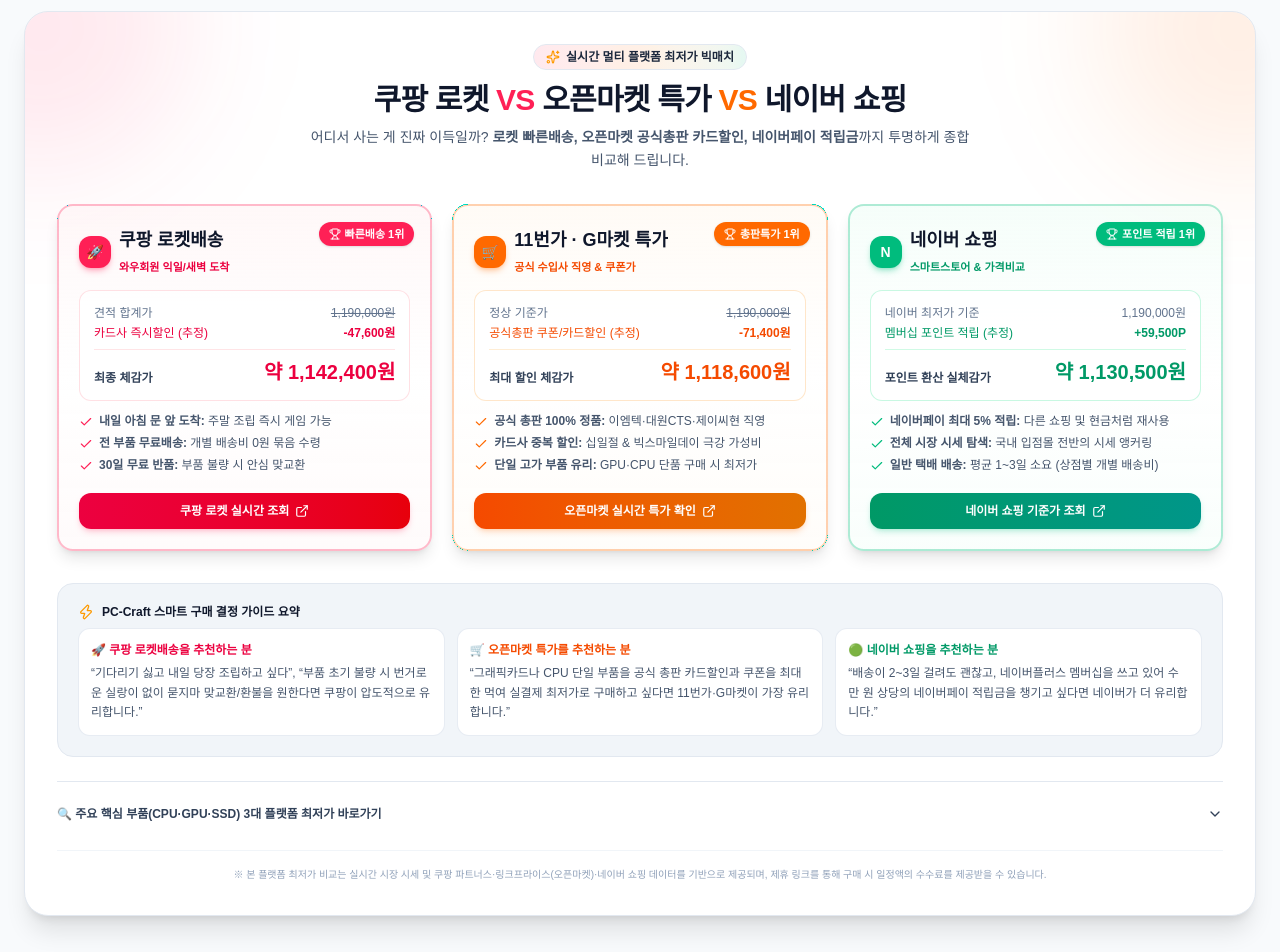
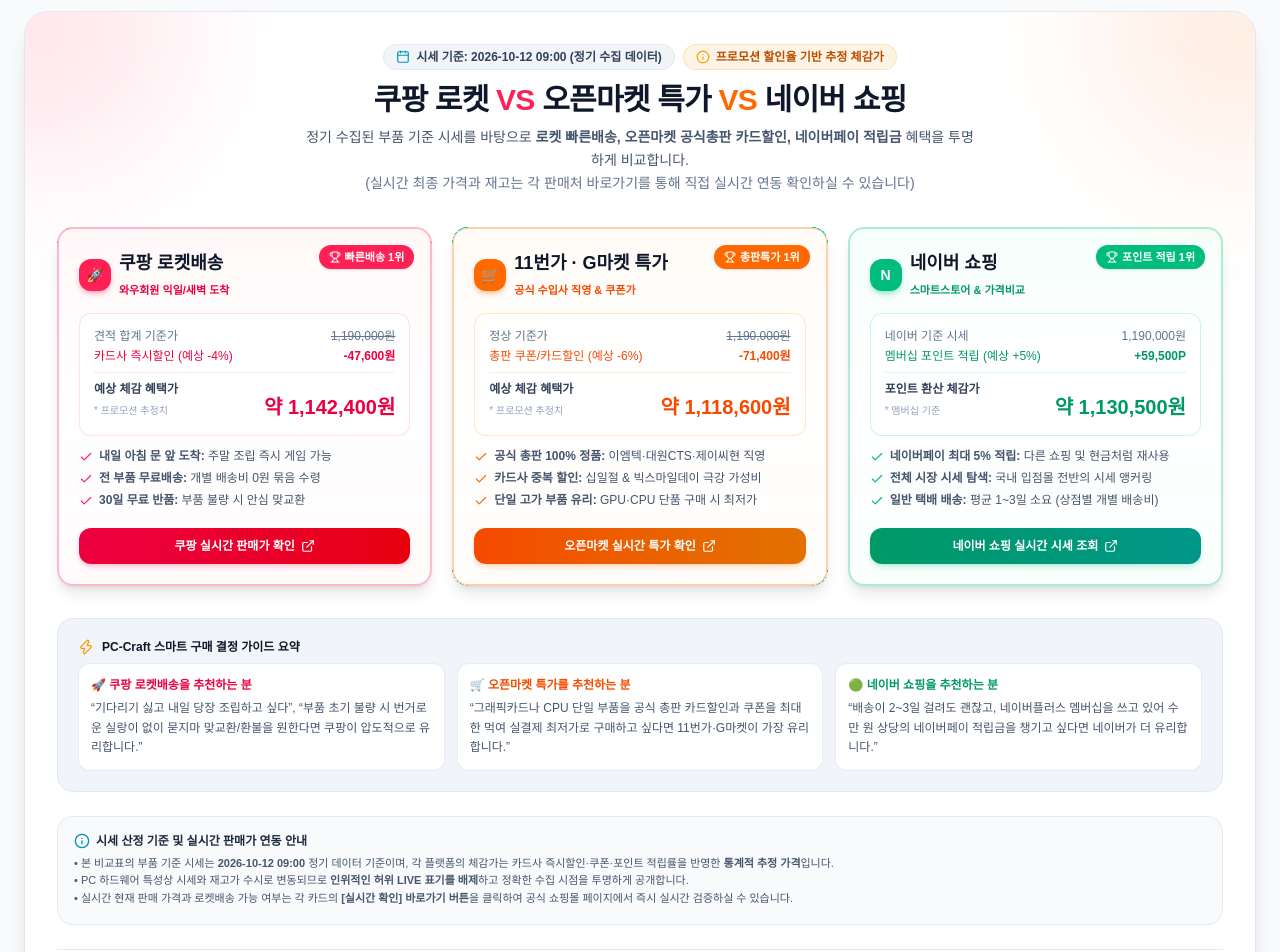
Before and after one commit to asafire777-git/pccraft, a Next.js app: page / in a window 1280 px wide. Shown: the part 2980-3932 px from the top of the page. Built offline with nearby package versions, Linux system fonts and the light colour scheme; no server answers.

Commit message:
refactor: display exact price update dates, remove fake LIVE badges, and add transparent pricing disclosures

```diff
--- a/components/PriceBattle.tsx
+++ b/components/PriceBattle.tsx
@@ -4,7 +4,7 @@
 import { ComponentItem } from '@/data/components';
 import { GamePreset } from '@/data/presets';
 import { getCoupangProductUrl, getCoupangSearchUrl, getNaverShoppingUrl, getOpenMarketProductUrl, getOpenMarketPrebuiltUrl } from '@/lib/affiliate';
-import { Zap, Truck, ShieldCheck, Coins, ExternalLink, ChevronDown, ChevronUp, Trophy, Check, ArrowRight, Sparkles, ShoppingBag } from 'lucide-react';
+import { Zap, Truck, ShieldCheck, Coins, ExternalLink, ChevronDown, ChevronUp, Trophy, Check, ArrowRight, Sparkles, ShoppingBag, Calendar, Info } from 'lucide-react';
 
 interface PriceBattleProps {
   currentPreset: GamePreset;
@@ -14,6 +14,12 @@
 
 export default function PriceBattle({ currentPreset, selectedComponents, totalPrice }: PriceBattleProps) {
   const [showPartsDetail, setShowPartsDetail] = useState(false);
+
+  // 선택된 부품들의 최근 시세 갱신 기준 일자 확인
+  const updateDates = Object.values(selectedComponents)
+    .map((c) => c.lastUpdated)
+    .filter(Boolean);
+  const latestUpdateDate = updateDates.length > 0 ? updateDates[0] : '2026-10-12 09:00';
 
   // 쿠팡 체감 혜택 계산 (카드 즉시할인 약 4% 추정)
   const coupangCardDiscount = Math.round(totalPrice * 0.04);
@@ -40,17 +46,24 @@
       <div className="absolute -top-32 -left-32 w-72 h-72 bg-rose-500/10 rounded-full blur-3xl pointer-events-none" />
       <div className="absolute -top-32 -right-32 w-72 h-72 bg-orange-500/10 rounded-full blur-3xl pointer-events-none" />
 
-      {/* 섹션 헤더 */}
+      {/* 섹션 헤더 (날짜 및 투명한 시세 기준 표기) */}
       <div className="text-center max-w-2xl mx-auto mb-8 relative z-10">
-        <div className="inline-flex items-center gap-1.5 px-3 py-1 rounded-full bg-gradient-to-r from-rose-500/10 via-orange-500/10 to-emerald-500/10 border border-slate-200 dark:border-slate-700 text-slate-800 dark:text-slate-200 text-xs font-bold mb-3">
-          <Sparkles className="w-3.5 h-3.5 text-amber-500" />
-          실시간 멀티 플랫폼 최저가 빅매치
+        <div className="flex flex-wrap items-center justify-center gap-2 mb-3">
+          <div className="inline-flex items-center gap-1.5 px-3 py-1 rounded-full bg-slate-100 dark:bg-slate-800 border border-slate-200 dark:border-slate-700 text-slate-700 dark:text-slate-300 text-xs font-semibold">
+            <Calendar className="w-3.5 h-3.5 text-cyan-600 dark:text-cyan-400" />
+            <span>시세 기준: {latestUpdateDate} (정기 수집 데이터)</span>
+          </div>
+          <div className="inline-flex items-center gap-1.5 px-3 py-1 rounded-full bg-amber-500/10 border border-amber-500/20 text-amber-700 dark:text-amber-400 text-xs font-semibold">
+            <Info className="w-3.5 h-3.5 text-amber-500" />
+            <span>프로모션 할인율 기반 추정 체감가</span>
+          </div>
         </div>
         <h2 className="text-2xl sm:text-3xl font-black text-slate-900 dark:text-white tracking-tight">
           쿠팡 로켓 <span className="text-rose-500">VS</span> 오픈마켓 특가 <span className="text-orange-500">VS</span> 네이버 쇼핑
         </h2>
         <p className="text-xs sm:text-sm text-slate-600 dark:text-slate-400 mt-2 leading-relaxed">
-          어디서 사는 게 진짜 이득일까? <strong>로켓 빠른배송, 오픈마켓 공식총판 카드할인, 네이버페이 적립금</strong>까지 투명하게 종합 비교해 드립니다.
+          정기 수집된 부품 기준 시세를 바탕으로 <strong>로켓 빠른배송, 오픈마켓 공식총판 카드할인, 네이버페이 적립금</strong> 혜택을 투명하게 비교합니다.<br className="hidden sm:inline" />
+          <span className="text-slate-500 dark:text-slate-400"> (실시간 최종 가격과 재고는 각 판매처 바로가기를 통해 직접 실시간 연동 확인하실 수 있습니다)</span>
         </p>
       </div>
 
@@ -82,15 +95,18 @@
             {/* 가격 정보 */}
             <div className="my-3 p-3.5 rounded-xl bg-white/80 dark:bg-slate-800/80 border border-rose-200/60 dark:border-rose-900/40">
               <div className="flex justify-between items-center text-xs text-slate-500 dark:text-slate-400">
-                <span>견적 합계가</span>
+                <span>견적 합계 기준가</span>
                 <span className="font-mono line-through">{totalPrice.toLocaleString()}원</span>
               </div>
               <div className="flex justify-between items-center text-xs text-rose-600 dark:text-rose-400 mt-1">
-                <span>카드사 즉시할인 (추정)</span>
+                <span>카드사 즉시할인 (예상 -4%)</span>
                 <span className="font-mono font-bold">-{coupangCardDiscount.toLocaleString()}원</span>
               </div>
               <div className="flex justify-between items-end mt-2 pt-2 border-t border-rose-100 dark:border-rose-900/30">
-                <span className="text-xs font-bold text-slate-700 dark:text-slate-300">최종 체감가</span>
+                <div>
+                  <span className="text-xs font-bold text-slate-700 dark:text-slate-300 block">예상 체감 혜택가</span>
+                  <span className="text-[10px] text-slate-400 dark:text-slate-500">* 프로모션 추정치</span>
+                </div>
                 <span className="text-lg sm:text-xl font-black font-mono text-rose-600 dark:text-rose-400">
                   약 {coupangEffectivePrice.toLocaleString()}원
                 </span>
@@ -121,7 +137,7 @@
               rel="noopener noreferrer nofollow"
               className="w-full py-2.5 px-3 rounded-xl bg-gradient-to-r from-rose-600 to-red-600 hover:from-rose-500 hover:to-red-500 text-white font-bold text-xs flex items-center justify-center gap-1.5 shadow-md shadow-rose-500/20 active:scale-95 transition-all cursor-pointer"
             >
-              <span>쿠팡 로켓 실시간 조회</span>
+              <span>쿠팡 실시간 판매가 확인</span>
               <ExternalLink className="w-3.5 h-3.5" />
             </a>
           </div>
@@ -157,11 +173,14 @@
                 <span className="font-mono line-through">{totalPrice.toLocaleString()}원</span>
               </div>
               <div className="flex justify-between items-center text-xs text-orange-600 dark:text-orange-400 mt-1">
-                <span>공식총판 쿠폰/카드할인 (추정)</span>
+                <span>총판 쿠폰/카드할인 (예상 -6%)</span>
                 <span className="font-mono font-bold">-{openMarketDiscount.toLocaleString()}원</span>
               </div>
               <div className="flex justify-between items-end mt-2 pt-2 border-t border-orange-100 dark:border-orange-900/30">
-                <span className="text-xs font-bold text-slate-700 dark:text-slate-300">최대 할인 체감가</span>
+                <div>
+                  <span className="text-xs font-bold text-slate-700 dark:text-slate-300 block">예상 체감 혜택가</span>
+                  <span className="text-[10px] text-slate-400 dark:text-slate-500">* 프로모션 추정치</span>
+                </div>
                 <span className="text-lg sm:text-xl font-black font-mono text-orange-600 dark:text-orange-400">
                   약 {openMarketEffectivePrice.toLocaleString()}원
                 </span>
@@ -224,15 +243,18 @@
             {/* 가격 정보 */}
             <div className="my-3 p-3.5 rounded-xl bg-white/80 dark:bg-slate-800/80 border border-emerald-200/60 dark:border-emerald-900/40">
               <div className="flex justify-between items-center text-xs text-slate-500 dark:text-slate-400">
-                <span>네이버 최저가 기준</span>
+                <span>네이버 기준 시세</span>
                 <span className="font-mono">{totalPrice.toLocaleString()}원</span>
               </div>
               <div className="flex justify-between items-center text-xs text-emerald-600 dark:text-emerald-400 mt-1">
-                <span>멤버십 포인트 적립 (추정)</span>
+                <span>멤버십 포인트 적립 (예상 +5%)</span>
                 <span className="font-mono font-bold">+{naverPointCashback.toLocaleString()}P</span>
               </div>
               <div className="flex justify-between items-end mt-2 pt-2 border-t border-emerald-100 dark:border-emerald-900/30">
-                <span className="text-xs font-bold text-slate-700 dark:text-slate-300">포인트 환산 실체감가</span>
+                <div>
+                  <span className="text-xs font-bold text-slate-700 dark:text-slate-300 block">포인트 환산 체감가</span>
+                  <span className="text-[10px] text-slate-400 dark:text-slate-500">* 멤버십 기준</span>
+                </div>
                 <span className="text-lg sm:text-xl font-black font-mono text-emerald-600 dark:text-emerald-400">
                   약 {naverEffectivePrice.toLocaleString()}원
                 </span>
@@ -263,7 +285,7 @@
               rel="noopener noreferrer nofollow"
               className="w-full py-2.5 px-3 rounded-xl bg-gradient-to-r from-emerald-600 to-teal-600 hover:from-emerald-500 hover:to-teal-500 text-white font-bold text-xs flex items-center justify-center gap-1.5 shadow-md shadow-emerald-500/20 active:scale-95 transition-all cursor-pointer"
             >
-              <span>네이버 쇼핑 기준가 조회</span>
+              <span>네이버 쇼핑 실시간 시세 조회</span>
               <ExternalLink className="w-3.5 h-3.5" />
             </a>
           </div>
@@ -298,6 +320,19 @@
         </div>
       </div>
 
+      {/* 투명한 시세 수집 및 실시간 연동 소비자 안내 (허위 LIVE 표기 배제) */}
+      <div className="mt-6 p-4 rounded-2xl bg-slate-50/90 dark:bg-slate-900/60 border border-slate-200/80 dark:border-slate-800 text-xs">
+        <div className="flex items-center gap-1.5 font-bold text-slate-800 dark:text-slate-200 mb-1.5">
+          <Info className="w-4 h-4 text-cyan-600 dark:text-cyan-400 shrink-0" />
+          <span>시세 산정 기준 및 실시간 판매가 연동 안내</span>
+        </div>
+        <p className="text-[11px] text-slate-600 dark:text-slate-400 leading-relaxed">
+          • 본 비교표의 부품 기준 시세는 <strong>{latestUpdateDate}</strong> 정기 데이터 기준이며, 각 플랫폼의 체감가는 카드사 즉시할인·쿠폰·포인트 적립률을 반영한 <strong>통계적 추정 가격</strong>입니다.<br />
+          • PC 하드웨어 특성상 시세와 재고가 수시로 변동되므로 <strong>인위적인 허위 LIVE 표기를 배제</strong>하고 정확한 수집 시점을 투명하게 공개합니다.<br />
+          • 실시간 현재 판매 가격과 로켓배송 가능 여부는 각 카드의 <strong>[실시간 확인] 바로가기 버튼</strong>을 클릭하여 공식 쇼핑몰 페이지에서 즉시 실시간 검증하실 수 있습니다.
+        </p>
+      </div>
+
       {/* 핵심 3대 부품 1:1 비교 토글 아코디언 */}
       <div className="mt-6 border-t border-slate-200 dark:border-slate-800 pt-5">
         <button
@@ -305,7 +340,7 @@
           className="w-full flex items-center justify-between text-xs font-bold text-slate-700 dark:text-slate-300 hover:text-cyan-600 dark:hover:text-cyan-400 transition-colors cursor-pointer py-1"
         >
           <span className="flex items-center gap-1.5">
-            🔍 주요 핵심 부품(CPU·GPU·SSD) 3대 플랫폼 최저가 바로가기
+            🔍 주요 핵심 부품(CPU·GPU·SSD) 3대 플랫폼 실시간 판매가 확인 바로가기
           </span>
           {showPartsDetail ? <ChevronUp className="w-4 h-4" /> : <ChevronDown className="w-4 h-4" />}
         </button>
@@ -330,9 +365,14 @@
                     <span className="text-xs sm:text-sm font-semibold text-slate-900 dark:text-white truncate block">
                       {comp.name}
                     </span>
-                    <span className="text-xs font-mono font-bold text-cyan-600 dark:text-cyan-400">
-                      정가 기준 {comp.price.toLocaleString()}원
-                    </span>
+                    <div className="flex items-center gap-2 mt-0.5">
+                      <span className="text-xs font-mono font-bold text-cyan-600 dark:text-cyan-400">
+                        기준 시세 {comp.price.toLocaleString()}원
+                      </span>
+                      <span className="text-[10px] text-slate-400 dark:text-slate-500 font-mono">
+                        (수집일자: {comp.lastUpdated || latestUpdateDate})
+                      </span>
+                    </div>
                   </div>
 
                   <div className="flex items-center gap-2 shrink-0 flex-wrap">
@@ -341,9 +381,9 @@
                       target="_blank"
                       rel="noopener noreferrer nofollow"
                       className="px-2.5 py-1.5 rounded-lg bg-rose-50 hover:bg-rose-100 dark:bg-rose-950/60 dark:hover:bg-rose-900/60 text-rose-600 dark:text-rose-400 border border-rose-200 dark:border-rose-800/60 text-xs font-bold flex items-center gap-1 transition-colors"
-                      title="쿠팡 로켓배송 최저가 확인"
+                      title="쿠팡 로켓배송 실시간 가격 확인"
                     >
-                      <span>🚀 쿠팡 로켓</span>
+                      <span>🚀 쿠팡 실시간가</span>
                       <ExternalLink className="w-3 h-3" />
                     </a>
 
@@ -352,9 +392,9 @@
                       target="_blank"
                       rel="noopener noreferrer nofollow"
                       className="px-2.5 py-1.5 rounded-lg bg-orange-50 hover:bg-orange-100 dark:bg-orange-950/60 dark:hover:bg-orange-900/60 text-orange-600 dark:text-orange-400 border border-orange-200 dark:border-orange-800/60 text-xs font-bold flex items-center gap-1 transition-colors"
-                      title="11번가·G마켓 오픈마켓 특가 확인"
+                      title="11번가·G마켓 오픈마켓 실시간 특가 확인"
                     >
-                      <span>🛒 오픈마켓 특가</span>
+                      <span>🛒 오픈마켓 실시간가</span>
                       <ExternalLink className="w-3 h-3" />
                     </a>
 
@@ -363,9 +403,9 @@
                       target="_blank"
                       rel="noopener noreferrer nofollow"
                       className="px-2.5 py-1.5 rounded-lg bg-emerald-50 hover:bg-emerald-100 dark:bg-emerald-950/60 dark:hover:bg-emerald-900/60 text-emerald-600 dark:text-emerald-400 border border-emerald-200 dark:border-emerald-800/60 text-xs font-bold flex items-center gap-1 transition-colors"
-                      title="네이버 쇼핑 기준 시세 확인"
+                      title="네이버 쇼핑 실시간 시세 확인"
                     >
-                      <span>🟢 네이버 시세</span>
+                      <span>🟢 네이버 실시간시세</span>
                       <ExternalLink className="w-3 h-3" />
                     </a>
                   </div>
@@ -378,7 +418,7 @@
 
       {/* 하단 제휴 및 경제적 대가 안내 */}
       <div className="mt-6 pt-4 border-t border-slate-100 dark:border-slate-800 text-[10px] text-slate-400 text-center leading-relaxed">
-        ※ 본 플랫폼 최저가 비교는 실시간 시장 시세 및 쿠팡 파트너스·링크프라이스(오픈마켓)·네이버 쇼핑 데이터를 기반으로 제공되며, 제휴 링크를 통해 구매 시 일정액의 수수료를 제공받을 수 있습니다.
+        ※ 본 플랫폼 최저가 비교는 {latestUpdateDate} 정기 수집된 시장 기준 시세 및 각 제휴 플랫폼(쿠팡, 오픈마켓, 네이버)의 예상 프로모션 할인율을 바탕으로 산출되었습니다. 허위 LIVE 표기를 하지 않으며, 정확한 실시간 재고와 변동 가격은 각 판매처 바로가기를 통해 실시간 확인하실 수 있습니다.
       </div>
     </section>
   );
```
